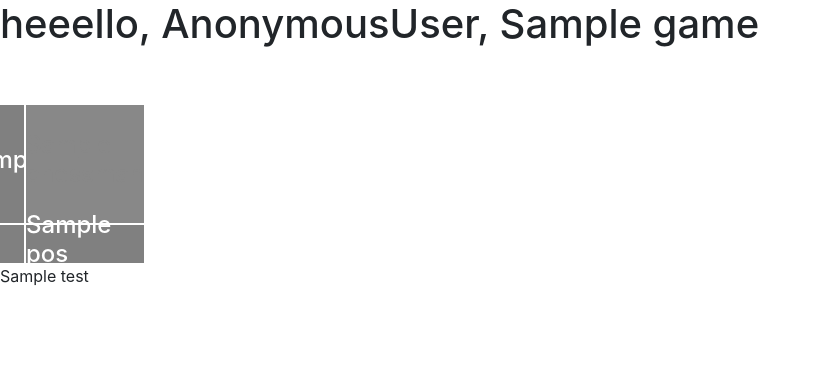
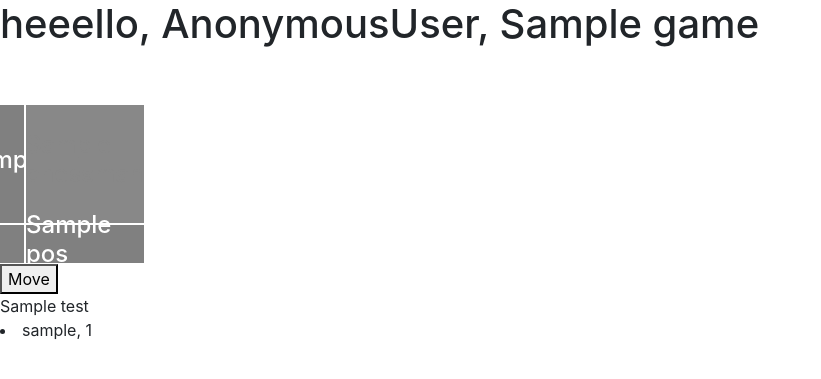
Before and after one commit to GendekLukasz/django_chest, a Django app: template chest_game/templates/chest_game/play_chest.html in a window 1280 px wide. Shown: the top 379 px of the page, without its empty margins (0-821 px from the left). Run offline with Django 3.2, Linux system fonts and the light colour scheme; tables that the repository leaves empty hold one stand-in row (values such as "Sample post"); the template is opened without the code that fills it: values that come from a table or form of the project are taken from there, most other values are stand-ins (such as "Sample title", 1, 10 or a date in 2020); some libraries are stand-ins or nearby versions.

Commit message:
start working at move form

```diff
--- a/chest_game/templates/chest_game/play_chest.html
+++ b/chest_game/templates/chest_game/play_chest.html
@@ -33,7 +33,12 @@
 
             {% endfor %}
         </div>
+        {% include 'game/move_form.html' %}
+
         {{ test }}
+        {% for user in users %}
+            <li>{{ user.username }}, {{ user.id }}</li>
+        {% endfor %}
         <br>
         <ul class="list-group">
         {% for error in errors %}
--- a/chest_game/views.py
+++ b/chest_game/views.py
@@ -19,13 +19,13 @@ def main(request):
     return render(request, 'base/main.html')
 
 def start_game(request):
-    game = Game(session_data.get_user_if_logged(request.user.id), session_data.get_user_if_logged(4))
+    game = Game(session_data.get_user_if_logged(request.user.id), session_data.get_user_if_logged(3))
     return redirect('chest-play')
 
 def move(request):
     game_name = request.session['game']
     game = session_game.get_game(game_name)
-    game.move('a2', 'a3', session_data.get_user_if_logged(request.user.id))
+    game.move(request.POST.get("from", ""), request.POST.get("to", ""), session_data.get_user_if_logged(request.user.id))
     session_game.save_game(game)
     return redirect('chest-play')
 
@@ -72,7 +72,6 @@ def home(request):
     # #moves.append(Move('a8','a7', movement.chessboard))
     # for movex in moves:
     #     movement.move(movex)
-    print(session_data.get_current_users())
     if 'game' in request.session:
         game_name = request.session['game']
         pickle_in = open('games/' + game_name, "rb")
@@ -86,5 +85,6 @@ def home(request):
             'game' : game_name,
             'x' : 'abcdefgh',
             'y' : '87654321',
+            'users' : session_data.get_current_users(),
         }
     return render(request, 'chest_game/play_chest.html', data)
--- a/chest_project/settings.py
+++ b/chest_project/settings.py
@@ -136,3 +136,5 @@ STATICFILES_DIRS = (
 CRISPY_TEMPLATE_PACK = 'bootstrap4'
 
 LOGIN_REDIRECT_URL = 'chest-play'
+
+SESSION_EXPIRE_AT_BROWSER_CLOSE = True
--- a/static/js/game.js
+++ b/static/js/game.js
@@ -15,22 +15,26 @@ $(document).on( "click", '[name="field"]', function() {
     if (from) {
         from_colour = $( this ).css( "background-color" );
         from_cor = $(this).prop('id');
+        $('#from').val(from_cor)
         $(this).css('background-color', 'yellow');
         from = false;
     } else if (to) {
         to_colour = $( this ).css( "background-color" );
         to_cor = $(this).prop('id');
+        $('#to').val(to_cor)
         $(this).css('background-color', 'green');
         to = false;
     } else if ((from_cor == $(this).prop('id')) || (to_cor == $(this).prop('id'))) {
         $("#" + from_cor).css('background-color', from_colour);
         from_colour = '';
         from_cor = '';
+        $('#from').val('')
         from = true;
 
         $("#" + to_cor).css('background-color', to_colour);
         to_colour = '';
         to_cor = '';
+        $('#to').val('')
         to = true;
     }
 
--- /dev/null
+++ b/templates/game/move_form.html
@@ -0,0 +1,6 @@
+<form action="{% url 'chest-move' %}" method="POST">
+    {% csrf_token %}
+    <input id="from" name="from" type="hidden">
+    <input id='to' name="to" type="hidden">
+    <button type="submit">Move</button>
+</form>
```
